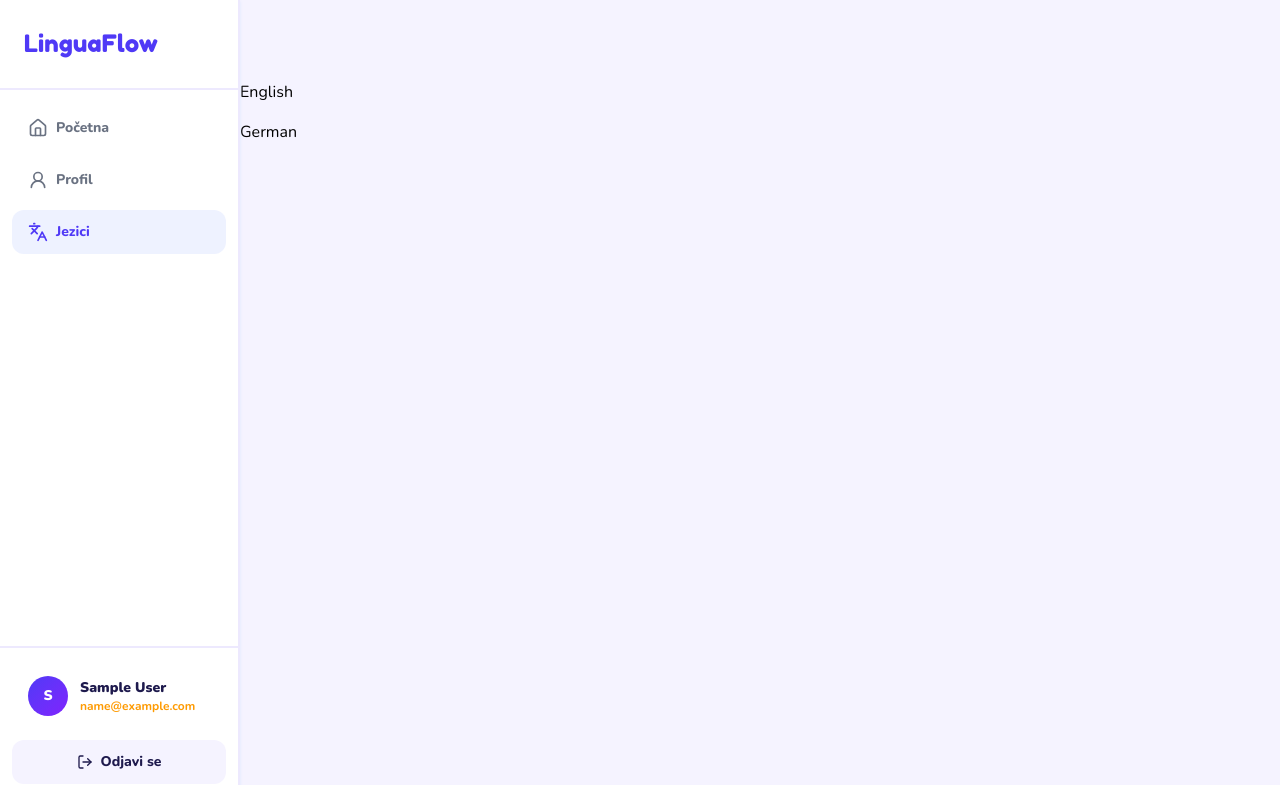
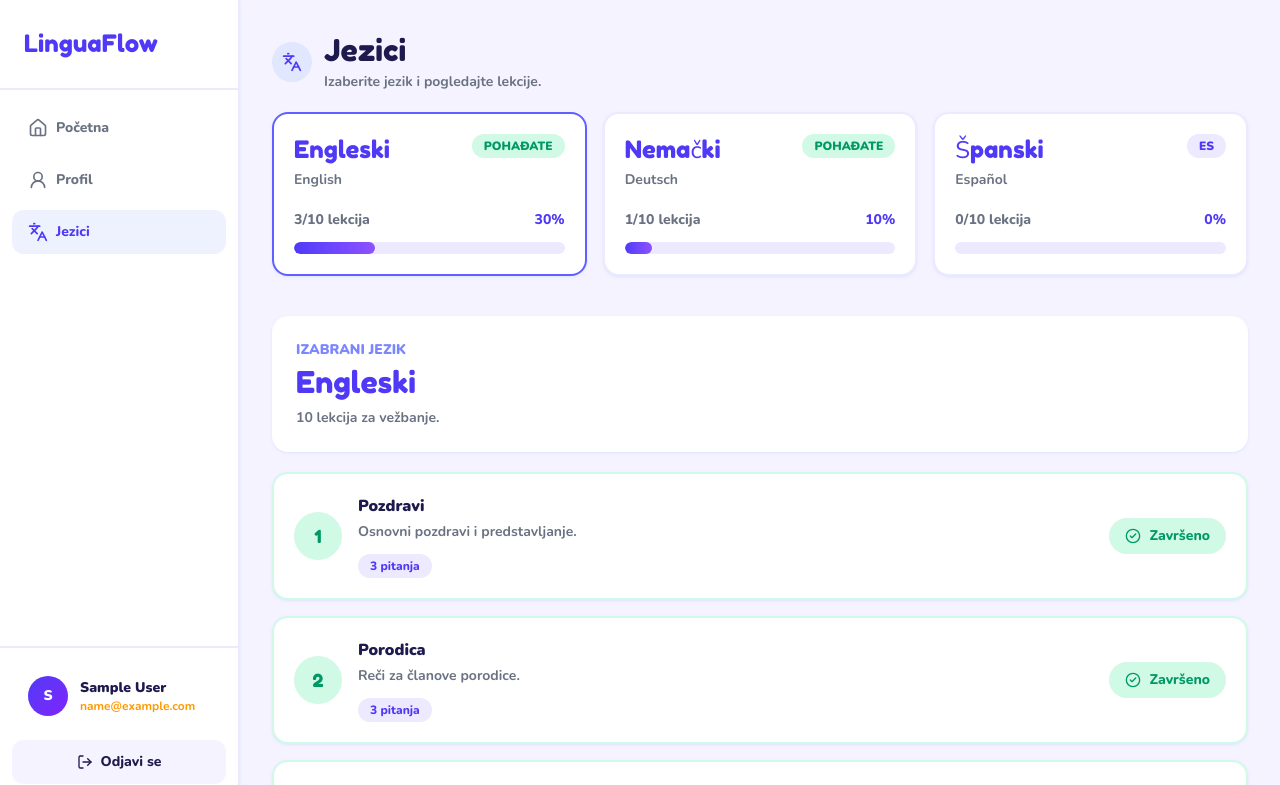
Before and after one commit to elab-development/klijentske-veb-tehnologije-i-skriptni-jezici-2025-26-2024-0100-aplikacija-za-ucenje-jezika, a React (Vite) app: page /languages in a window 1280 px wide. Shown: the top 785 px of the page. Built offline with nearby package versions, Linux system fonts and the light colour scheme; sample sign-in values are in the browser's storage.

Commit message:
Language page

```diff
--- /dev/null
+++ b/src/components/LanguageLessons.tsx
@@ -0,0 +1,119 @@
+import { CheckCircle2, Circle, Play } from 'lucide-react';
+
+import type { Language } from '../types/Language';
+
+interface LanguageLessonsProps {
+  language: Language;
+  completedLessonIds: string[];
+  isLearningLanguage: boolean;
+  currentLessonId?: string;
+  onStartLanguage?: () => void;
+}
+
+const LanguageLessons = ({
+  language,
+  completedLessonIds,
+  currentLessonId,
+  isLearningLanguage,
+  onStartLanguage,
+}: LanguageLessonsProps) => (
+  <section className='mt-10'>
+    <div className='mb-5 flex flex-col gap-4 rounded-2xl bg-white p-6 shadow-sm shadow-indigo-100 md:flex-row md:items-center md:justify-between'>
+      <div>
+        <p className='text-sm font-black uppercase text-indigo-400'>
+          Izabrani jezik
+        </p>
+        <h2 className='font-display mt-1 text-3xl tracking-normal text-indigo-600'>
+          {language.name}
+        </h2>
+        <p className='mt-2 text-sm font-bold text-gray-500'>
+          {language.lessons.length} lekcija za vežbanje.
+        </p>
+      </div>
+
+      {!isLearningLanguage && onStartLanguage && (
+        <button
+          className='flex items-center justify-center gap-2 rounded-full bg-indigo-600 px-6 py-3 text-sm font-extrabold text-white shadow-lg shadow-indigo-200 transition hover:brightness-110 active:scale-95'
+          onClick={onStartLanguage}
+          type='button'
+        >
+          <Play aria-hidden='true' className='h-4 w-4' />
+          Započni učenje
+        </button>
+      )}
+    </div>
+
+    <div className='space-y-4'>
+      {language.lessons.map((lesson) => {
+        const isCompleted = completedLessonIds.includes(lesson.id);
+        const isCurrent = currentLessonId === lesson.id && !isCompleted;
+
+        return (
+          <article
+            className={[
+              'flex flex-col gap-4 rounded-2xl border-2 bg-white p-5 shadow-sm shadow-indigo-100 md:flex-row md:items-center',
+              isCompleted
+                ? 'border-emerald-100'
+                : isCurrent
+                  ? 'border-indigo-200'
+                  : 'border-violet-100',
+            ].join(' ')}
+            key={lesson.id}
+          >
+            <div
+              className={[
+                'flex h-12 w-12 shrink-0 items-center justify-center rounded-full font-display text-lg',
+                isCompleted
+                  ? 'bg-emerald-100 text-emerald-600'
+                  : isCurrent
+                    ? 'bg-indigo-600 text-white'
+                    : 'bg-violet-100 text-gray-400',
+              ].join(' ')}
+            >
+              {lesson.order}
+            </div>
+
+            <div className='min-w-0 flex-1'>
+              <h3 className='text-base font-black text-indigo-950'>
+                {lesson.title}
+              </h3>
+              <p className='mt-1 text-sm font-bold text-gray-500'>
+                {lesson.description}
+              </p>
+              <div className='mt-3 flex flex-wrap gap-2'>
+                <span className='rounded-full bg-violet-100 px-3 py-1 text-xs font-extrabold text-indigo-600'>
+                  {lesson.getQuestionCount()} pitanja
+                </span>
+              </div>
+            </div>
+
+            <div
+              className={[
+                'flex items-center gap-2 rounded-full px-4 py-2 text-sm font-extrabold',
+                isCompleted
+                  ? 'bg-emerald-100 text-emerald-600'
+                  : isCurrent
+                    ? 'bg-indigo-100 text-indigo-600'
+                    : 'bg-violet-100 text-gray-500',
+              ].join(' ')}
+            >
+              {isCompleted ? (
+                <>
+                  <CheckCircle2 aria-hidden='true' className='h-4 w-4' />
+                  Završeno
+                </>
+              ) : (
+                <>
+                  <Circle aria-hidden='true' className='h-4 w-4' />
+                  {isLearningLanguage ? 'Treba završiti' : 'Nije započeto'}
+                </>
+              )}
+            </div>
+          </article>
+        );
+      })}
+    </div>
+  </section>
+);
+
+export default LanguageLessons;
--- a/src/components/UserLanguagesProgress.tsx
+++ b/src/components/UserLanguagesProgress.tsx
@@ -58,7 +58,7 @@ const UserLanguagesProgress = ({
               <Link
                 className='rounded-2xl border border-violet-100 bg-white p-6 shadow-sm shadow-indigo-100 transition hover:-translate-y-1 hover:shadow-lg hover:shadow-indigo-100'
                 key={language.id}
-                to={`/languages/${language.id}`}
+                to={`/languages?language=${language.id}`}
               >
                 <div className='mb-5 flex items-start justify-between gap-4'>
                   <div>
--- a/src/data/languages.ts
+++ b/src/data/languages.ts
@@ -85,7 +85,7 @@ const languageData: LanguageData[] = [
         fillBlank('english-greetings-2', 'Dopuni pozdrav.', 'Good ____!', 'morning'),
         wordTranslation('english-greetings-3', 'Napiši reč na engleskom.', 'Hvala', 'thank you'),
       ]),
-      createLesson('english-family', 2, 'Porodica', 'Reci za clanove porodice.', [
+      createLesson('english-family', 2, 'Porodica', 'Reči za članove porodice.', [
         multipleChoice(
           'english-family-1',
           'Šta znači "father"?',
@@ -105,7 +105,7 @@ const languageData: LanguageData[] = [
         fillBlank('english-numbers-2', 'Dopuni niz.', 'One, two, ____.', 'three'),
         wordTranslation('english-numbers-3', 'Napiši reč na engleskom.', 'deset', 'ten'),
       ]),
-      createLesson('english-colors', 4, 'Boje', 'Najcesce boje u svakodnevnom govoru.', [
+      createLesson('english-colors', 4, 'Boje', 'Najčešće boje u svakodnevnom govoru.', [
         multipleChoice(
           'english-colors-1',
           'Šta znači "blue"?',
@@ -135,7 +135,7 @@ const languageData: LanguageData[] = [
         fillBlank('english-animals-2', 'Dopuni rečenicu.', 'A ____ says meow.', 'cat'),
         wordTranslation('english-animals-3', 'Napiši reč na engleskom.', 'riba', 'fish'),
       ]),
-      createLesson('english-home', 7, 'Kuca', 'Prostorije i predmeti u kući.', [
+      createLesson('english-home', 7, 'Kuća', 'Prostorije i predmeti u kući.', [
         multipleChoice(
           'english-home-1',
           'Šta znači "kitchen"?',
@@ -155,7 +155,7 @@ const languageData: LanguageData[] = [
         fillBlank('english-school-2', 'Dopuni rečenicu.', 'I write with a ____.', 'pencil'),
         wordTranslation('english-school-3', 'Napiši reč na engleskom.', 'učitelj', 'teacher'),
       ]),
-      createLesson('english-travel', 9, 'Putovanje', 'Reci za putovanja i prevoz.', [
+      createLesson('english-travel', 9, 'Putovanje', 'Reči za putovanja i prevoz.', [
         multipleChoice(
           'english-travel-1',
           'Šta znači "train"?',
@@ -193,7 +193,7 @@ const languageData: LanguageData[] = [
         fillBlank('german-greetings-2', 'Dopuni pozdrav.', 'Guten ____!', 'Morgen'),
         wordTranslation('german-greetings-3', 'Napiši reč na nemačkom.', 'hvala', 'danke'),
       ]),
-      createLesson('german-family', 2, 'Porodica', 'Clanovi porodice na nemačkom.', [
+      createLesson('german-family', 2, 'Porodica', 'Članovi porodice na nemačkom.', [
         multipleChoice(
           'german-family-1',
           'Šta znači "Mutter"?',
@@ -243,7 +243,7 @@ const languageData: LanguageData[] = [
         fillBlank('german-animals-2', 'Dopuni rečenicu.', 'Eine ____ sagt miau.', 'Katze'),
         wordTranslation('german-animals-3', 'Napiši reč na nemačkom.', 'ptica', 'Vogel'),
       ]),
-      createLesson('german-home', 7, 'Kuca', 'Prostorije i predmeti u kući.', [
+      createLesson('german-home', 7, 'Kuća', 'Prostorije i predmeti u kući.', [
         multipleChoice(
           'german-home-1',
           'Šta znači "Küche"?',
@@ -291,7 +291,7 @@ const languageData: LanguageData[] = [
     shortCode: 'es',
     nativeName: 'Español',
     lessons: [
-      createLesson('spanish-greetings', 1, 'Pozdravi', 'Osnovni spanski pozdravi.', [
+      createLesson('spanish-greetings', 1, 'Pozdravi', 'Osnovni španski pozdravi.', [
         multipleChoice(
           'spanish-greetings-1',
           'Šta znači "Hola"?',
@@ -301,7 +301,7 @@ const languageData: LanguageData[] = [
         fillBlank('spanish-greetings-2', 'Dopuni pozdrav.', 'Buenos ____!', 'días'),
         wordTranslation('spanish-greetings-3', 'Napiši reč na španskom.', 'hvala', 'gracias'),
       ]),
-      createLesson('spanish-family', 2, 'Porodica', 'Clanovi porodice na španskom.', [
+      createLesson('spanish-family', 2, 'Porodica', 'Članovi porodice na španskom.', [
         multipleChoice(
           'spanish-family-1',
           'Šta znači "madre"?',
@@ -351,7 +351,7 @@ const languageData: LanguageData[] = [
         fillBlank('spanish-animals-2', 'Dopuni rečenicu.', 'Un ____ dice miau.', 'gato'),
         wordTranslation('spanish-animals-3', 'Napiši reč na španskom.', 'ptica', 'pájaro'),
       ]),
-      createLesson('spanish-home', 7, 'Kuca', 'Prostorije i predmeti u kući.', [
+      createLesson('spanish-home', 7, 'Kuća', 'Prostorije i predmeti u kući.', [
         multipleChoice(
           'spanish-home-1',
           'Šta znači "cocina"?',
--- a/src/pages/Languages.tsx
+++ b/src/pages/Languages.tsx
@@ -1,11 +1,148 @@
-import { Link } from 'react-router-dom';
+import { Languages as LanguagesIcon } from 'lucide-react';
+import { useSearchParams } from 'react-router-dom';
+import toast from 'react-hot-toast';
+
+import LanguageLessons from '../components/LanguageLessons';
+import { useAuth } from '../contexts/AuthContext';
+import { useUserProgress } from '../contexts/UserProgressContext';
+import { languages } from '../data/languages';
+import { UserProgressManager } from '../types/UserProgress';
 
 const Languages = () => {
+  const { currentUser } = useAuth();
+  const { getUserProgress, startLearningLanguage } = useUserProgress();
+  const [searchParams, setSearchParams] = useSearchParams();
+
+  if (!currentUser) {
+    return null;
+  }
+
+  const selectedLanguageId = searchParams.get('language') ?? languages[0]?.id;
+  const selectedLanguage =
+    languages.find((language) => language.id === selectedLanguageId) ??
+    languages[0];
+
+  const userProgress = getUserProgress(currentUser.id);
+  const progressManager = new UserProgressManager(userProgress);
+  const selectedLanguageProgress = selectedLanguage
+    ? progressManager.getLanguageProgress(selectedLanguage.id)
+    : undefined;
+  const isLearningSelectedLanguage = selectedLanguage
+    ? progressManager.isLearningLanguage(selectedLanguage.id)
+    : false;
+
+  const handleSelectLanguage = (languageId: string) => {
+    setSearchParams({ language: languageId });
+  };
+
+  const handleStartLanguage = () => {
+    if (!selectedLanguage) {
+      return;
+    }
+
+    startLearningLanguage(
+      currentUser.id,
+      selectedLanguage.id,
+      selectedLanguage.lessons[0]?.id,
+    );
+    toast.success(`Počeli ste da učite ${selectedLanguage.name}.`);
+  };
+
   return (
-    <div className='py-20 flex flex-col gap-4'>
-      <Link to='/languages/english'>English</Link>
-      <Link to='/languages/german'>German</Link>
-    </div>
+    <main className='min-h-screen bg-violet-50 px-6 py-8 text-indigo-950 md:px-8'>
+      <section>
+        <div className='mb-5 flex items-center gap-3'>
+          <div className='flex h-10 w-10 items-center justify-center rounded-full bg-indigo-100 text-indigo-600'>
+            <LanguagesIcon aria-hidden='true' className='h-5 w-5' />
+          </div>
+          <div>
+            <h1 className='font-display text-3xl tracking-normal text-indigo-950'>
+              Jezici
+            </h1>
+            <p className='mt-1 text-sm font-bold text-gray-500'>
+              Izaberite jezik i pogledajte lekcije.
+            </p>
+          </div>
+        </div>
+
+        <div className='grid gap-4 md:grid-cols-2 xl:grid-cols-3'>
+          {languages.map((language) => {
+            const isSelected = selectedLanguage?.id === language.id;
+            const isLearningLanguage = progressManager.isLearningLanguage(
+              language.id,
+            );
+            const completedLessons = progressManager.getCompletedLessonCount(
+              language.id,
+            );
+            const progressPercent = progressManager.getProgressPercent(
+              language.id,
+              language.getLessonCount(),
+            );
+
+            return (
+              <button
+                className={[
+                  'rounded-2xl border-2 bg-white p-5 text-left shadow-sm shadow-indigo-100 transition hover:-translate-y-1 hover:shadow-lg hover:shadow-indigo-100',
+                  isSelected
+                    ? 'border-indigo-500'
+                    : 'border-violet-100 hover:border-indigo-200',
+                ].join(' ')}
+                key={language.id}
+                onClick={() => handleSelectLanguage(language.id)}
+                type='button'
+              >
+                <div className='flex items-start justify-between gap-4'>
+                  <div>
+                    <h2 className='font-display text-2xl tracking-normal text-indigo-600'>
+                      {language.name}
+                    </h2>
+                    <p className='mt-1 text-sm font-bold text-gray-500'>
+                      {language.nativeName}
+                    </p>
+                  </div>
+                  <span
+                    className={[
+                      'rounded-full px-3 py-1 text-xs font-black uppercase',
+                      isLearningLanguage
+                        ? 'bg-emerald-100 text-emerald-600'
+                        : 'bg-violet-100 text-indigo-600',
+                    ].join(' ')}
+                  >
+                    {isLearningLanguage ? 'Pohađate' : language.shortCode}
+                  </span>
+                </div>
+
+                <div className='mt-5 flex items-center justify-between text-sm font-extrabold'>
+                  <span className='text-gray-500'>
+                    {completedLessons}/{language.getLessonCount()} lekcija
+                  </span>
+                  <span className='text-indigo-600'>{progressPercent}%</span>
+                </div>
+
+                <div className='mt-3 h-3 overflow-hidden rounded-full bg-violet-100'>
+                  <div
+                    className='h-full rounded-full bg-linear-to-r from-indigo-600 to-violet-500 transition-all'
+                    style={{ width: `${progressPercent}%` }}
+                  />
+                </div>
+              </button>
+            );
+          })}
+        </div>
+      </section>
+
+      {selectedLanguage && (
+        <LanguageLessons
+          completedLessonIds={
+            selectedLanguageProgress?.completedLessonIds ?? []
+          }
+          currentLessonId={selectedLanguageProgress?.currentLessonId}
+          isLearningLanguage={isLearningSelectedLanguage}
+          language={selectedLanguage}
+          onStartLanguage={handleStartLanguage}
+        />
+      )}
+    </main>
   );
 };
 
```
Also changed, not shown: src/App.tsx (+0 -9 lines), src/pages/Language.tsx (deleted, +0 -9 lines).
